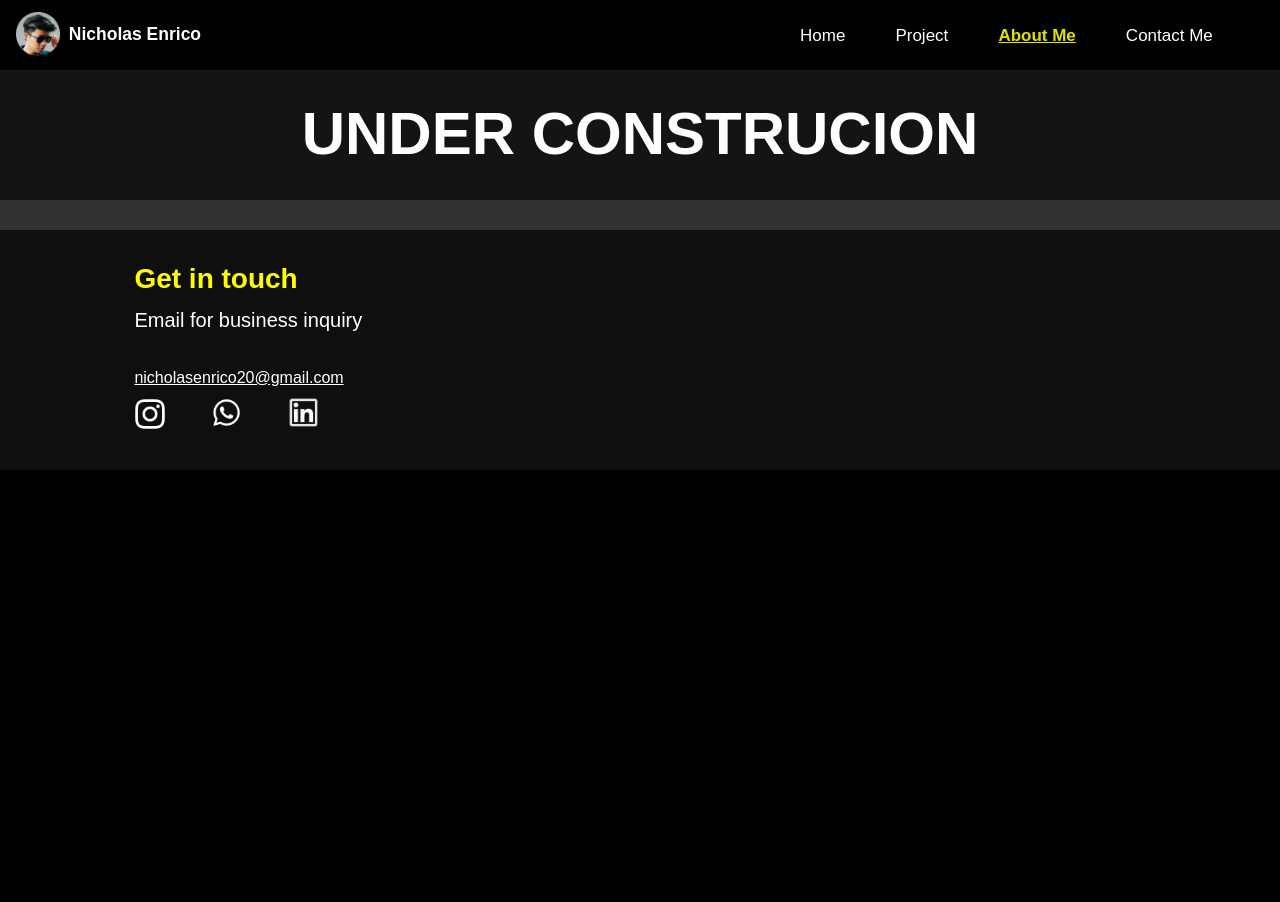
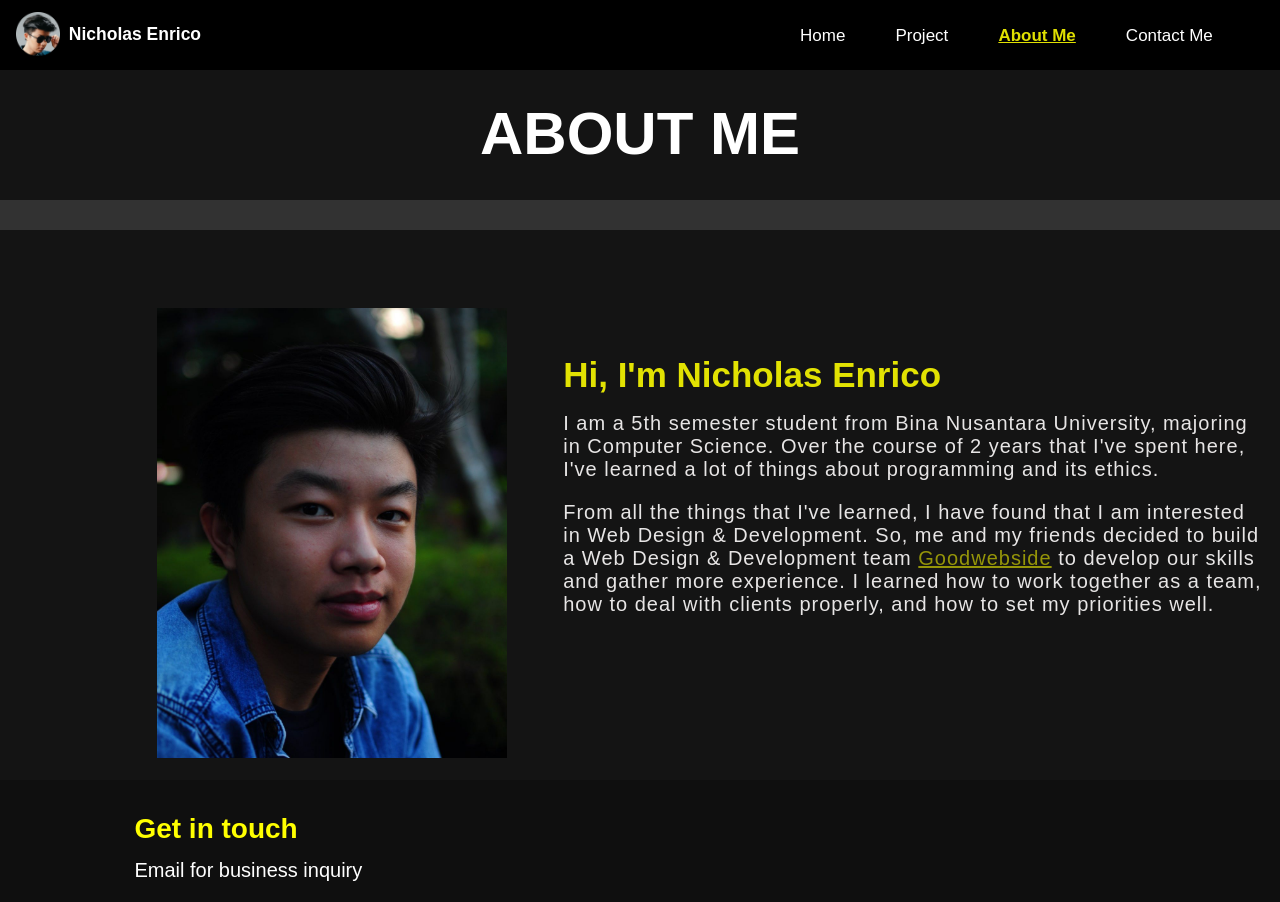
Before and after one commit to NicholasEnrico22/My-Portofolio, a plain HTML site: page about.html in a window 1280 px wide. Shown: the top 902 px of the page. Before the commit the page ends 800 px from the top, so only its background shows below. Drawn offline with Linux system fonts and the light colour scheme.

Commit message:
Update about.html

```diff
--- a/about.html
+++ b/about.html
@@ -29,11 +29,26 @@
 
         <section class="panel2">
             <div class="opening">
-                <p>UNDER CONSTRUCION</p>
+                <p>ABOUT ME</p>
             </div>
         </section>
 
         <section class="pemisah"></section>
+
+        <section class="panel_about1">
+            <div class="opening1">
+                <p>Hi, I'm Nicholas Enrico</p>
+            </div>
+
+            <div class="abstrak">
+                <p>I am a 5th semester student from Bina Nusantara University, majoring in Computer Science. Over the course of 2 years that I've spent here, I've learned a lot of things about programming and its ethics.</p>
+                <p>From all the things that I've learned, I have found that I am interested in Web Design & Development. So, me and my friends decided to build a Web Design & Development team <a href="https://www.instagram.com/goodwebside.studio/">Goodwebside</a> to develop our skills and gather more experience. I learned how to work together as a team,  how to deal with clients properly, and how to set my priorities well.</p>
+            </div>
+
+            <div class="main_pic">
+                <img src="assets/about1.jpg" alt="">
+            </div>
+        </section>
 
         <section class="footer">
             <div class="judul_footer">
```
